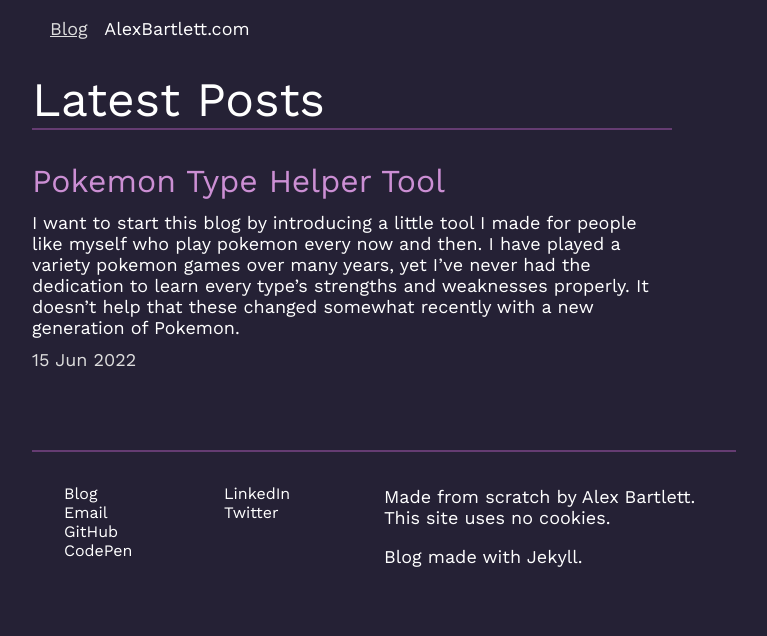
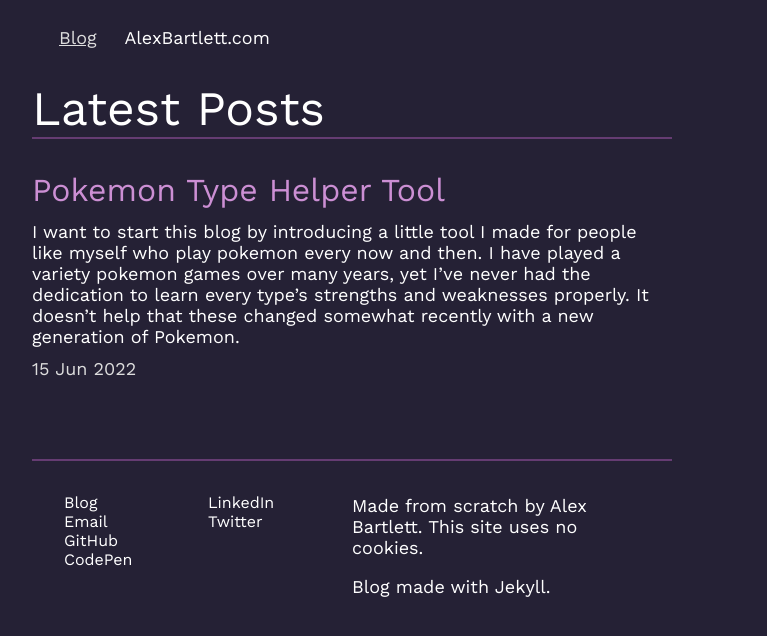
Before and after one commit to Alex-Bartlett/alexbartlett.com, a Jekyll site: the page built from jekyll-blog/index.html, in a window 1280 px wide. Shown: the top 636 px of the page, without its empty margins (288-1055 px from the left). Built offline with Jekyll 4.4.1, drawn with Linux system fonts in a browser that asks for light colours.

Commit message:
Improve footer styling on blog

```diff
--- a/jekyll-blog/_sass/main.scss
+++ b/jekyll-blog/_sass/main.scss
@@ -8,6 +8,7 @@
 * {
     color: $text-primary;
     font-family: $font-paragraph;
+    box-sizing: border-box;
 }
 
 body {
--- a/jekyll-blog/_sass/nav.scss
+++ b/jekyll-blog/_sass/nav.scss
@@ -1,9 +1,9 @@
 
 nav {
     width: 100%;
-    margin: 1em;
+    margin: 1.5em;
     font-size: 18px;
-    word-spacing: 1ch;
+    word-spacing: 2ch;
     a {
         text-decoration: none;
     }
```
